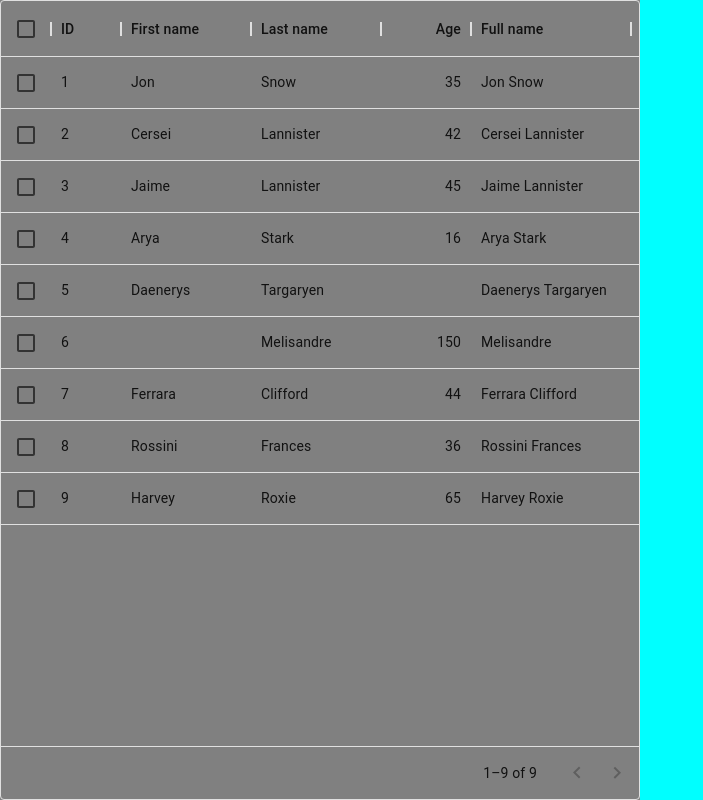
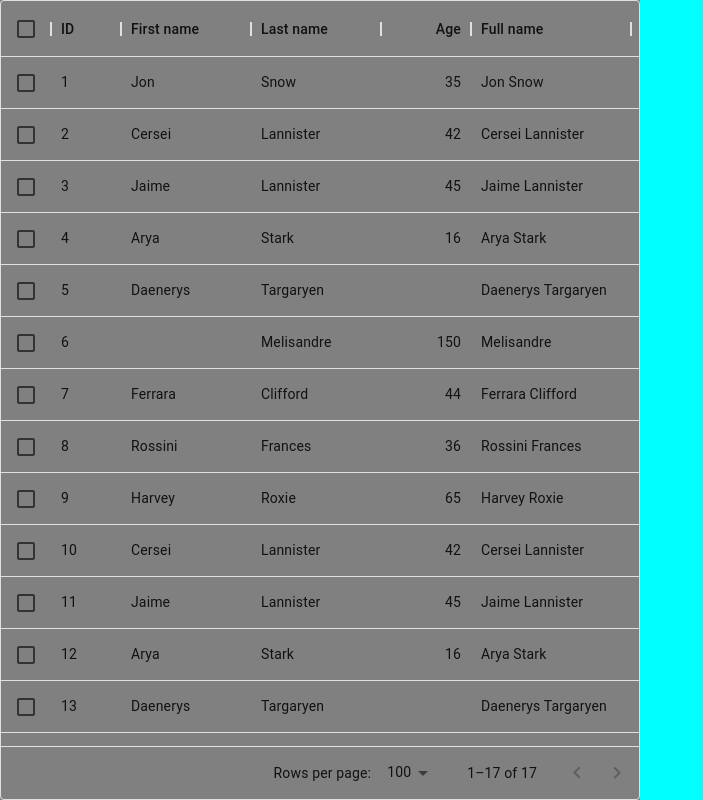
Before and after one commit to Computing-Collective/TODO, a React (Create React App) app in the folder frontend/: page / in a window 1280 px wide. Shown: the whole page, without its empty margins (0-703 px from the left). Built offline with nearby package versions, Linux system fonts and the light colour scheme.

Commit message:
Conver to 4 spaces

```diff
--- a/frontend/src/App.css
+++ b/frontend/src/App.css
@@ -32,6 +32,7 @@
     from {
         transform: rotate(0deg);
     }
+
     to {
         transform: rotate(360deg);
     }
--- a/frontend/src/App.js
+++ b/frontend/src/App.js
@@ -6,13 +6,16 @@ function App() {
 
     return (
         <Grid container>
-      <Grid className='mainLeftContainer' item xs={6} style={{backgroundColor: 'grey', overflowY: 'scroll', height: '100vh' }}>
+            <Grid className='mainLeftContainer' item xs={6} style={{ backgroundColor: 'grey', overflowY: 'scroll', height: '100vh' }}>
+
+
+                {/* Table */}
                 <DataTable
-          tempColumns={tempColumns}
-          tempRows={tempRows}
+                    cols={tempColumns}
+                    rows={tempRows}
                 />
             </Grid>
-      <Grid className='mainLeftContainer' item xs={6} style={{backgroundColor: 'cyan', overflowY: 'scroll', height: '100vh' }}>
+            <Grid className='mainLeftContainer' item xs={6} style={{ backgroundColor: 'cyan', overflowY: 'scroll', height: '100vh' }}>
 
             </Grid>
         </Grid>
@@ -52,4 +55,12 @@ const tempRows = [
     { id: 7, lastName: 'Clifford', firstName: 'Ferrara', age: 44 },
     { id: 8, lastName: 'Frances', firstName: 'Rossini', age: 36 },
     { id: 9, lastName: 'Roxie', firstName: 'Harvey', age: 65 },
+    { id: 10, lastName: 'Lannister', firstName: 'Cersei', age: 42 },
+    { id: 11, lastName: 'Lannister', firstName: 'Jaime', age: 45 },
+    { id: 12, lastName: 'Stark', firstName: 'Arya', age: 16 },
+    { id: 13, lastName: 'Targaryen', firstName: 'Daenerys', age: null },
+    { id: 14, lastName: 'Melisandre', firstName: null, age: 150 },
+    { id: 15, lastName: 'Clifford', firstName: 'Ferrara', age: 44 },
+    { id: 16, lastName: 'Frances', firstName: 'Rossini', age: 36 },
+    { id: 17, lastName: 'Roxie', firstName: 'Harvey', age: 65 },
 ];
--- a/frontend/src/components/DataTable.js
+++ b/frontend/src/components/DataTable.js
@@ -5,11 +5,11 @@ import { DataGrid } from '@mui/x-data-grid';
 
 export default function DataTable(props) {
     return (
-    <div style={{ height: '100vh', width: '100%' }}>
+        <div style={{ height: 'inherit', width: '100%' }}>
             <DataGrid
-        rows={props.tempRows}
-        columns={props.tempColumns}
-        rowsPerPageOptions={[5]}
+                rows={props.rows}
+                columns={props.cols}
+                // rowsPerPageOptions={[5]}
                 checkboxSelection
             />
         </div>
--- a/frontend/src/index.js
+++ b/frontend/src/index.js
@@ -6,9 +6,9 @@ import reportWebVitals from './reportWebVitals';
 
 const root = ReactDOM.createRoot(document.getElementById('root'));
 root.render(
-  <React.StrictMode>
-    <App />
-  </React.StrictMode>
+    <React.StrictMode>
+        <App />
+    </React.StrictMode>
 );
 
 // If you want to start measuring performance in your app, pass a function
```
Also changed, not shown: frontend/src/index.css (indentation only), frontend/src/reportWebVitals.js (indentation only), 1 other file (tests, documents, lock files or other folders). Lines whose indentation alone changed are shown as unchanged.
